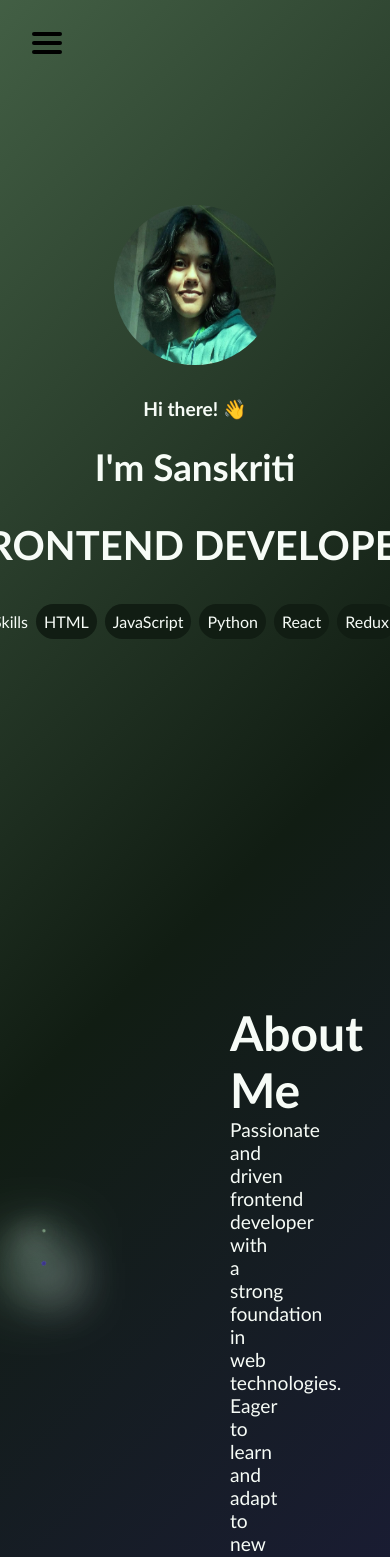
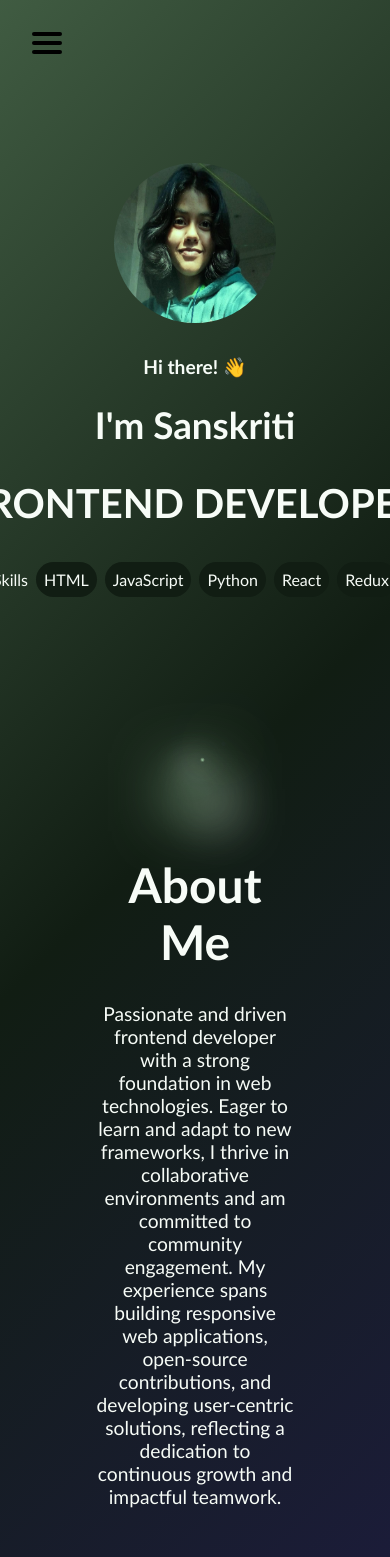
Before and after one commit to sanskriti2005/portfolio-website, a React (Vite) app: page / in a window 390 px wide. Shown: the top 1557 px of the page. Built offline with nearby package versions, Linux system fonts and the light colour scheme.

Commit message:
added responsiveness to about me section

```diff
--- a/src/App.css
+++ b/src/App.css
@@ -31,11 +31,17 @@ body {
 }
 
 .section{
-  height: 100vh;
+  height: 90vh;
 }
 
 #root {
   background: inherit;
+}
+
+@media screen and (max-width: 1024px) and (min-width: 769px) {
+  .section{
+    height: 70vh;
+  }
 }
 
 @keyframes gradientAnimation {
--- a/src/components/styles/Aboutme.css
+++ b/src/components/styles/Aboutme.css
@@ -1,28 +1,61 @@
-.about-me-section{
+.about-me-section {
   display: flex;
   justify-content: space-between;
   height: inherit;
   width: 100%;
 }
 
-  .about-me-animation{
+.about-me-animation {
   width: 50%;
   position: relative;
 }
-  .about-me-text{
+.about-me-text {
   width: 50%;
   padding: 10rem;
   display: flex;
   flex-direction: column;
-
 }
 
-  .about-me-text > h1{
+.about-me-text > h1 {
   font-size: 3rem;
 }
 
-  .about-me-text > p{
+.about-me-text > p {
   font-size: 1.2rem;
+}
+
+/* --- RESPONSIVENESS --- */
+/* Medium screen responsiveness */
+@media screen and (max-width: 1024px) and (min-width: 769px) {
+  .about-me-section {
+    padding: 2rem;
+  }
+  .about-me-animation {
+    width: 100%;
+  }
+  .about-me-text {
+    padding: 4rem;
+    width: 100%;
+  }
+}
+
+@media screen and (max-width: 768px) {
+  .about-me-section {
+    display: block;
+    padding: 2rem;
+  }
+  .about-me-animation {
+    width: 100%;
+  }
+  .about-me-text {
+    display: flex;
+    justify-content: center;
+    align-items: center;
+    text-align: center;
+    padding: 4rem;
+    width: 100%;
+    gap: 2rem;
+  }
 }
 
 /* about me animation css */
@@ -93,22 +126,26 @@
 @-webkit-keyframes glow {
   0% {
     transform: rotate(0deg);
-      box-shadow: 0 0 60px 20px #a1cca5, 25px 15px 50px 10px #fff, -5px -25px 30px 5px #fff;
+    box-shadow: 0 0 60px 20px #a1cca5, 25px 15px 50px 10px #fff,
+      -5px -25px 30px 5px #fff;
   }
   100% {
     transform: rotate(5deg);
-      box-shadow: 0 0 90px 20px #a1cca5, 35px 20px 40px 10px #fff, -30px -30px 40px 5px #fff;
+    box-shadow: 0 0 90px 20px #a1cca5, 35px 20px 40px 10px #fff,
+      -30px -30px 40px 5px #fff;
   }
 }
 
 @keyframes glow {
   0% {
     transform: rotate(0deg);
-      box-shadow: 0 0 60px 20px #a1cca5, 25px 15px 50px 10px #fff, -5px -25px 30px 5px #fff;
+    box-shadow: 0 0 60px 20px #a1cca5, 25px 15px 50px 10px #fff,
+      -5px -25px 30px 5px #fff;
   }
   100% {
     transform: rotate(5deg);
-      box-shadow: 0 0 90px 20px #a1cca5, 35px 20px 40px 10px #fff, -30px -30px 40px 5px #fff;
+    box-shadow: 0 0 90px 20px #a1cca5, 35px 20px 40px 10px #fff,
+      -30px -30px 40px 5px #fff;
   }
 }
 
@@ -240,43 +277,55 @@
 /* Particle Animation */
 @-webkit-keyframes particle {
   0% {
-      box-shadow: inset 0 0 20px 20px #a1cca5, 0 0 50px 10px #709775, inset 0 0 80px 80px #415d43;
+    box-shadow: inset 0 0 20px 20px #a1cca5, 0 0 50px 10px #709775,
+      inset 0 0 80px 80px #415d43;
   }
   33.33% {
-      box-shadow: inset 0 0 20px 20px #a1cca5, 0 0 130px 10px #709775, inset 0 0 50px 50px #415d43;
+    box-shadow: inset 0 0 20px 20px #a1cca5, 0 0 130px 10px #709775,
+      inset 0 0 50px 50px #415d43;
   }
   33.34% {
-      box-shadow: inset 0 0 20px 20px #111d13, 0 0 50px 10px #1c1c3c, inset 0 0 80px 80px #3d348b;
+    box-shadow: inset 0 0 20px 20px #111d13, 0 0 50px 10px #1c1c3c,
+      inset 0 0 80px 80px #3d348b;
   }
   66.66% {
-      box-shadow: inset 0 0 20px 20px #111d13, 0 0 130px 10px #1c1c3c, inset 0 0 50px 50px #3d348b;
+    box-shadow: inset 0 0 20px 20px #111d13, 0 0 130px 10px #1c1c3c,
+      inset 0 0 50px 50px #3d348b;
   }
   66.67% {
-      box-shadow: inset 0 0 20px 20px #3d348b, 0 0 50px 10px #7678ed, inset 0 0 80px 80px #7678ed;
+    box-shadow: inset 0 0 20px 20px #3d348b, 0 0 50px 10px #7678ed,
+      inset 0 0 80px 80px #7678ed;
   }
   100% {
-      box-shadow: inset 0 0 20px 20px #3d348b, 0 0 130px 10px #7678ed, inset 0 0 50px 50px #7678ed;
+    box-shadow: inset 0 0 20px 20px #3d348b, 0 0 130px 10px #7678ed,
+      inset 0 0 50px 50px #7678ed;
   }
 }
 
 @keyframes particle {
   0% {
-      box-shadow: inset 0 0 20px 20px #a1cca5, 0 0 50px 10px #709775, inset 0 0 80px 80px #415d43;
+    box-shadow: inset 0 0 20px 20px #a1cca5, 0 0 50px 10px #709775,
+      inset 0 0 80px 80px #415d43;
   }
   33.33% {
-      box-shadow: inset 0 0 20px 20px #a1cca5, 0 0 130px 10px #709775, inset 0 0 50px 50px #415d43;
+    box-shadow: inset 0 0 20px 20px #a1cca5, 0 0 130px 10px #709775,
+      inset 0 0 50px 50px #415d43;
   }
   33.34% {
-      box-shadow: inset 0 0 20px 20px #111d13, 0 0 50px 10px #1c1c3c, inset 0 0 80px 80px #3d348b;
+    box-shadow: inset 0 0 20px 20px #111d13, 0 0 50px 10px #1c1c3c,
+      inset 0 0 80px 80px #3d348b;
   }
   66.66% {
-      box-shadow: inset 0 0 20px 20px #111d13, 0 0 130px 10px #1c1c3c, inset 0 0 50px 50px #3d348b;
+    box-shadow: inset 0 0 20px 20px #111d13, 0 0 130px 10px #1c1c3c,
+      inset 0 0 50px 50px #3d348b;
   }
   66.67% {
-      box-shadow: inset 0 0 20px 20px #3d348b, 0 0 50px 10px #7678ed, inset 0 0 80px 80px #7678ed;
+    box-shadow: inset 0 0 20px 20px #3d348b, 0 0 50px 10px #7678ed,
+      inset 0 0 80px 80px #7678ed;
   }
   100% {
-      box-shadow: inset 0 0 20px 20px #3d348b, 0 0 130px 10px #7678ed, inset 0 0 50px 50px #7678ed;
+    box-shadow: inset 0 0 20px 20px #3d348b, 0 0 130px 10px #7678ed,
+      inset 0 0 50px 50px #7678ed;
   }
 }
 
```
Lines whose indentation alone changed are shown as unchanged.
